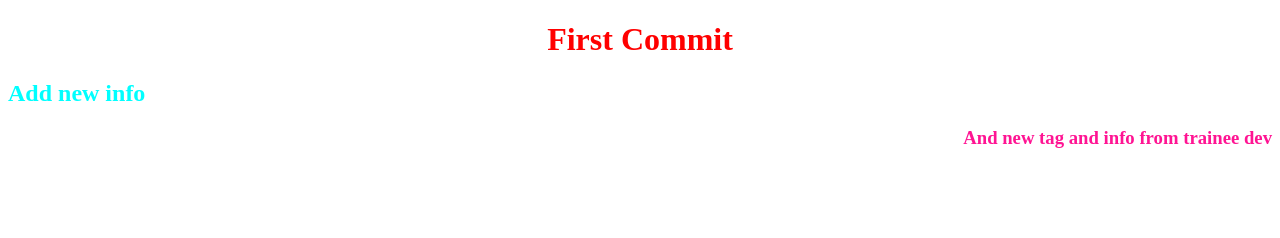
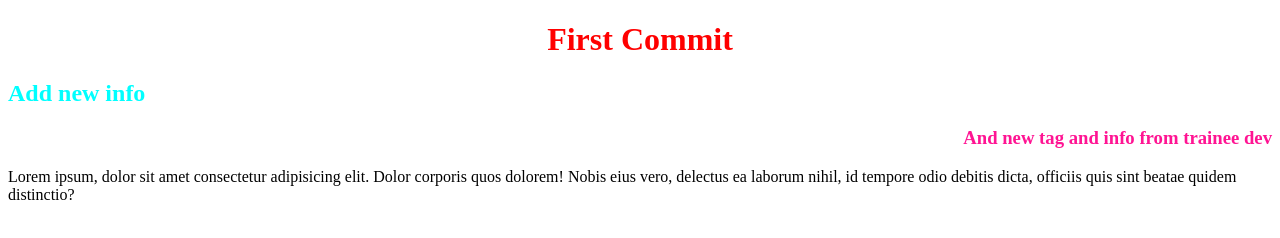
Before and after one commit to taraskundyk/advance-01, a plain HTML site: page index.html in a window 1280 px wide. Drawn offline with Linux system fonts and the light colour scheme.

Commit message:
add new info

```diff
--- a/index.html
+++ b/index.html
@@ -10,6 +10,7 @@
     <h1>First Commit</h1>
     <h2>Add new info</h2>
     <h3>And new tag and info from trainee dev</h3>
+    <p>Lorem ipsum, dolor sit amet consectetur adipisicing elit. Dolor corporis quos dolorem! Nobis eius vero, delectus ea laborum nihil, id tempore odio debitis dicta, officiis quis sint beatae quidem distinctio?</p>
 
 </body>
 </html>
```
